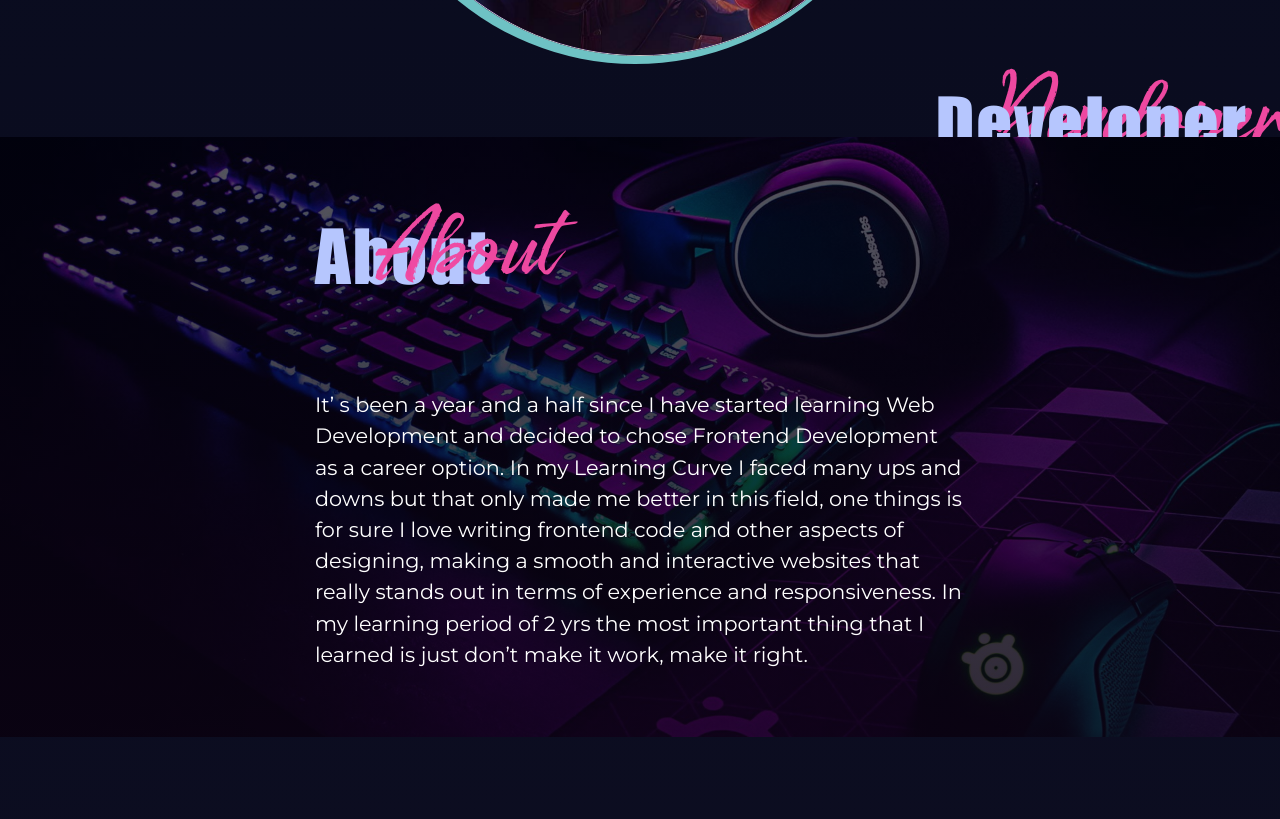
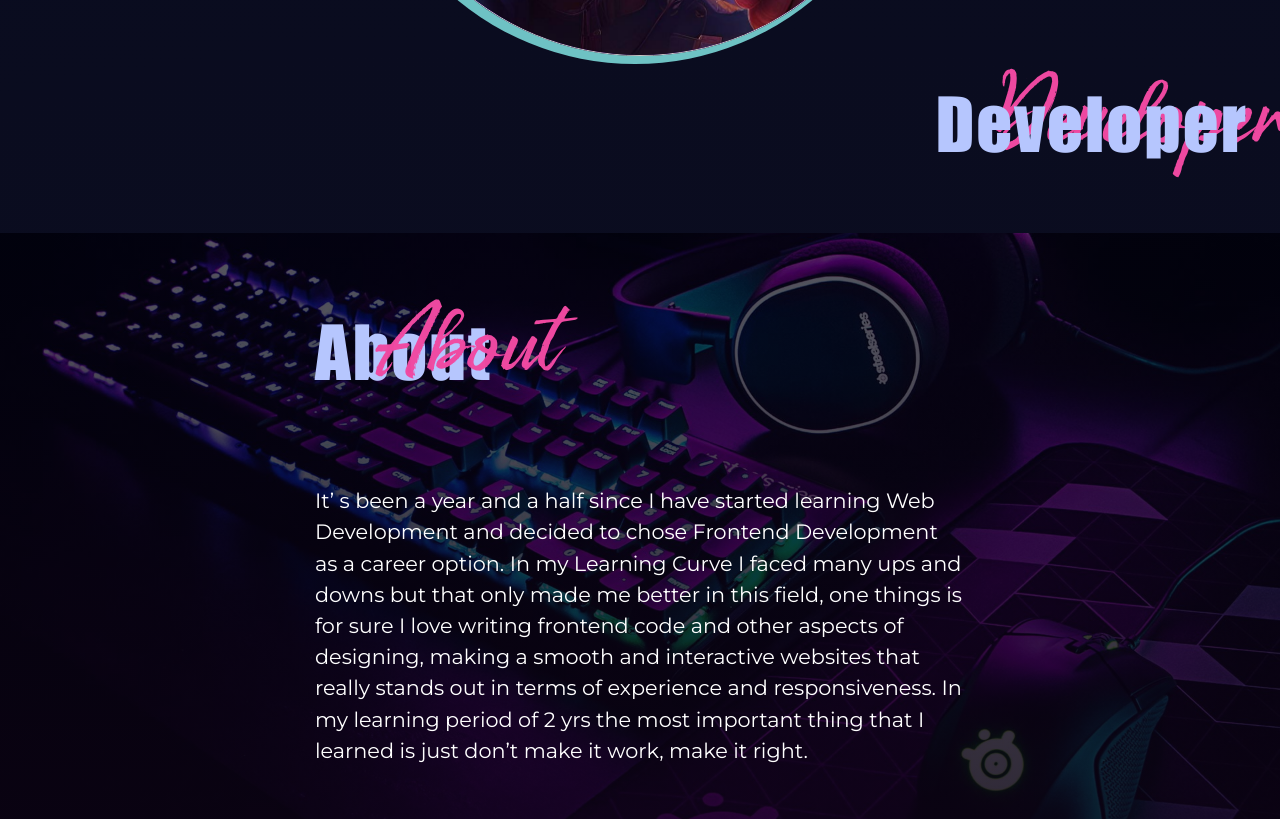
Before and after one commit to dazzlerabhi30800/portfolio-website-2, a React (Vite) app: page / in a window 1280 px wide. Shown: the part 720-1539 px from the top of the page. Built offline with nearby package versions, Linux system fonts and the light colour scheme.

Commit message:
fixed about section margin top

```diff
--- a/src/Components/Styles/About.css
+++ b/src/Components/Styles/About.css
@@ -23,6 +23,7 @@
   background-attachment: fixed;
   background-size: cover;
   transition: 0.3s linear;
+  margin-top: 0rem;
 }
 
 .about--section::after {
@@ -41,7 +42,7 @@
   margin: 0 auto;
 }
 
-.section--wrapper>h2>.shadow--font {
+.section--wrapper > h2 > .shadow--font {
   z-index: 400;
 }
 
@@ -58,7 +59,13 @@
     text-align: left;
   }
 
-  .section--wrapper>h2 {
+  .section--wrapper > h2 {
     width: clamp(350px, 100%, 650px);
   }
 }
+
+@media (width > 1100px) {
+  .about--section {
+    margin-top: 10rem;
+  }
+}
```
